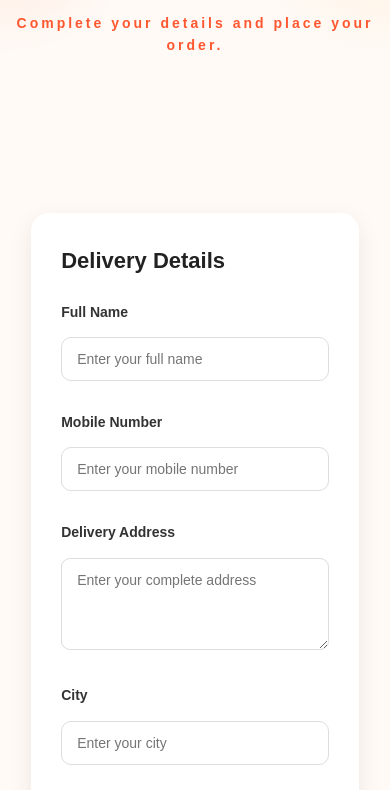
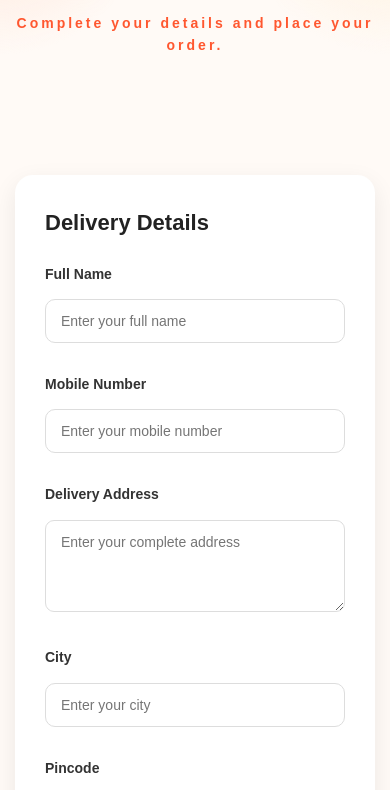
Before and after one commit to Shreya6684/freshbite-web, a plain HTML site: page checkout.html in a window 390 px wide. Shown: the part 267-1057 px from the top of the page. Drawn offline with Linux system fonts and the light colour scheme.

Commit message:
Add files via upload

```diff
--- a/style.css
+++ b/style.css
@@ -3451,6 +3451,52 @@ footer {
     }
 
 }
+
+/* Final checkout layout sizing */
+.checkout-section {
+    display: block;
+    padding: clamp(40px, 6vw, 72px) clamp(20px, 5vw, 72px);
+}
+
+.checkout-container {
+    width: min(100%, 1240px);
+    max-width: none;
+    grid-template-columns: minmax(0, 1.55fr) minmax(300px, 0.85fr);
+    gap: clamp(24px, 4vw, 56px);
+}
+
+.checkout-form,
+.checkout-summary {
+    min-width: 0;
+    padding: clamp(24px, 3vw, 36px);
+}
+
+.checkout-summary {
+    position: sticky;
+    top: 24px;
+}
+
+@media (max-width: 900px) {
+    .checkout-container {
+        grid-template-columns: 1fr;
+        max-width: 720px;
+    }
+
+    .checkout-summary {
+        position: static;
+    }
+}
+
+@media (max-width: 480px) {
+    .checkout-section {
+        padding: 32px 15px 48px;
+    }
+
+    .checkout-form,
+    .checkout-summary {
+        padding: 22px 18px;
+    }
+}
 /* ================= CHECKOUT FIX ================= */
 
 .checkout-container {
```
